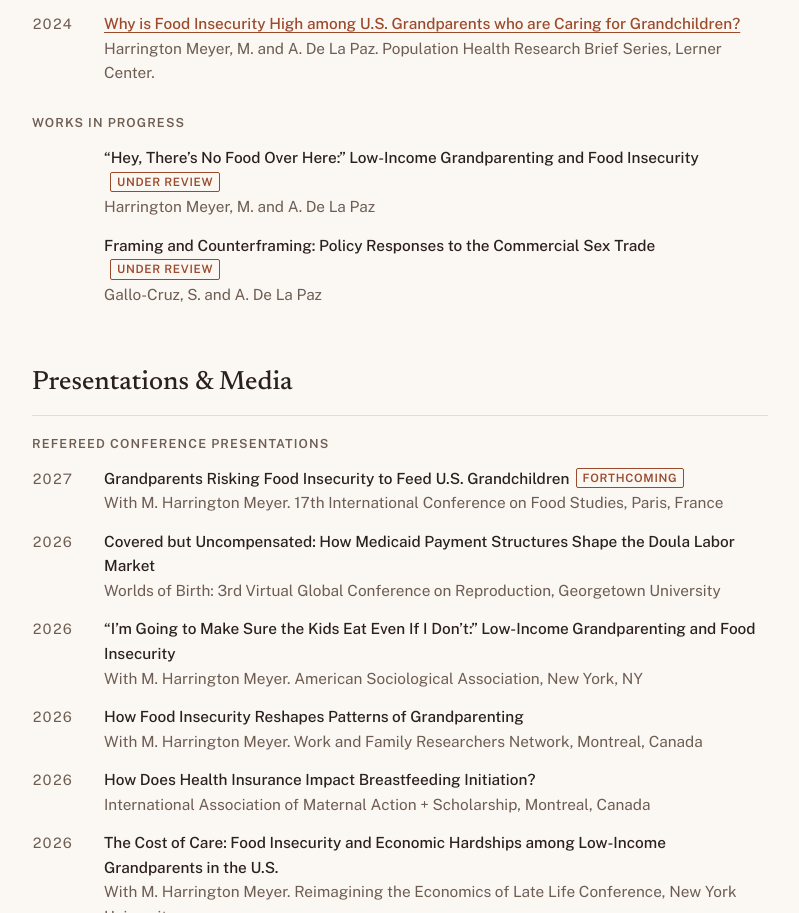
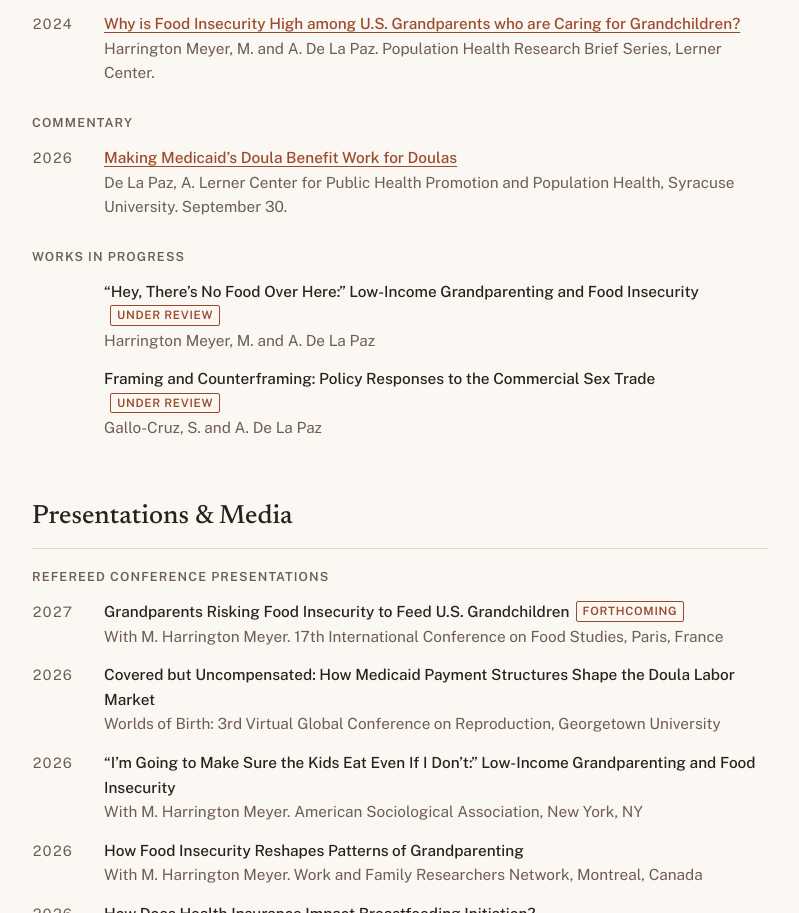
Before and after one commit to annacdelapaz/annacdelapaz.github.io, a plain HTML site: page index.html in a window 1280 px wide. Shown: the part 1885-2798 px from the top of the page, without its empty margins (412-1211 px from the left). Drawn offline with nearby package versions, Linux system fonts and the light colour scheme.

Commit message:
Add Lerner Center commentary on Medicaid doula benefit
Co-Authored-By: Claude Opus 5.5 <noreply@anthropic.com>
Claude-Session: https://claude.ai/code/session_01BvQTt1TCaYb6uXSXx3xG7n

```diff
--- a/index.html
+++ b/index.html
@@ -204,6 +204,10 @@ footer{color:var(--muted);font-size:.85rem;border-top:1px solid var(--rule);padd
         <li class="entry"><span class="yr">2025</span><span><a class="title" href="https://surface.syr.edu/lerner/278" target="_blank" rel="noopener">Is Health Insurance Related to Breastfeeding Duration?</a><br><span class="meta">De La Paz, A. Population Health Research Brief Series, Lerner Center. <a href="https://doi.org/10.14305/rt.lerner.2025.13" target="_blank" rel="noopener">doi:10.14305/rt.lerner.2025.13</a></span></span></li>
         <li class="entry"><span class="yr">2024</span><span><a class="title" href="https://surface.syr.edu/lerner/239" target="_blank" rel="noopener">Why is Food Insecurity High among U.S. Grandparents who are Caring for Grandchildren?</a><br><span class="meta">Harrington Meyer, M. and A. De La Paz. Population Health Research Brief Series, Lerner Center.</span></span></li>
       </ol>
+      <h3>Commentary</h3>
+      <ul class="entries">
+        <li class="entry"><span class="yr">2026</span><span><a class="title" href="https://www.maxwell.syr.edu/research/lerner-center/news/lerner-news-articles-container/making-medicaid-s-doula-benefit-work-for-doulas" target="_blank" rel="noopener">Making Medicaid&rsquo;s Doula Benefit Work for Doulas</a><br><span class="meta">De La Paz, A. Lerner Center for Public Health Promotion and Population Health, Syracuse University. September 30.</span></span></li>
+      </ul>
       <h3>Works in Progress</h3>
       <ul class="entries">
         <li class="entry"><span class="yr"></span><span><span class="title">“Hey, There’s No Food Over Here:” Low-Income Grandparenting and Food Insecurity</span><span class="tag">Under review</span><br><span class="meta">Harrington Meyer, M. and A. De La Paz</span></span></li>
```
